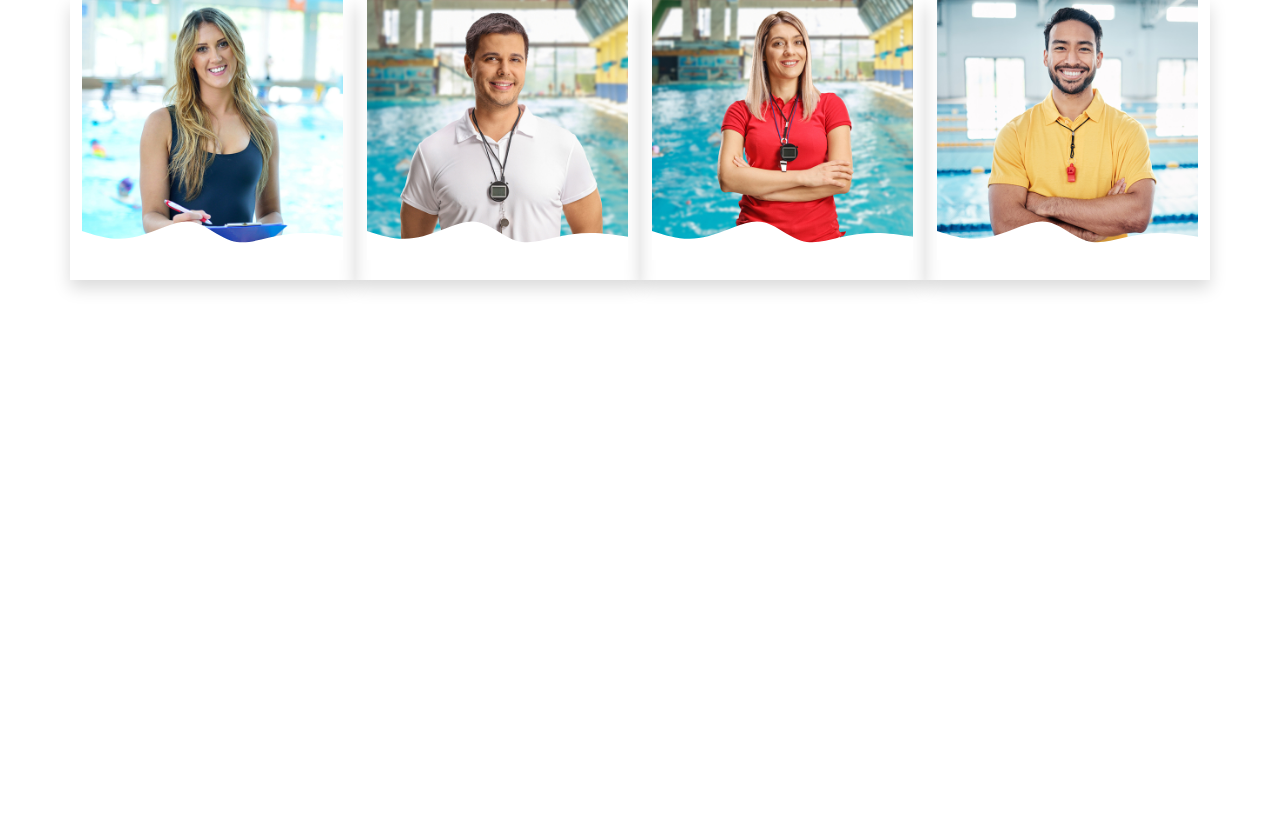
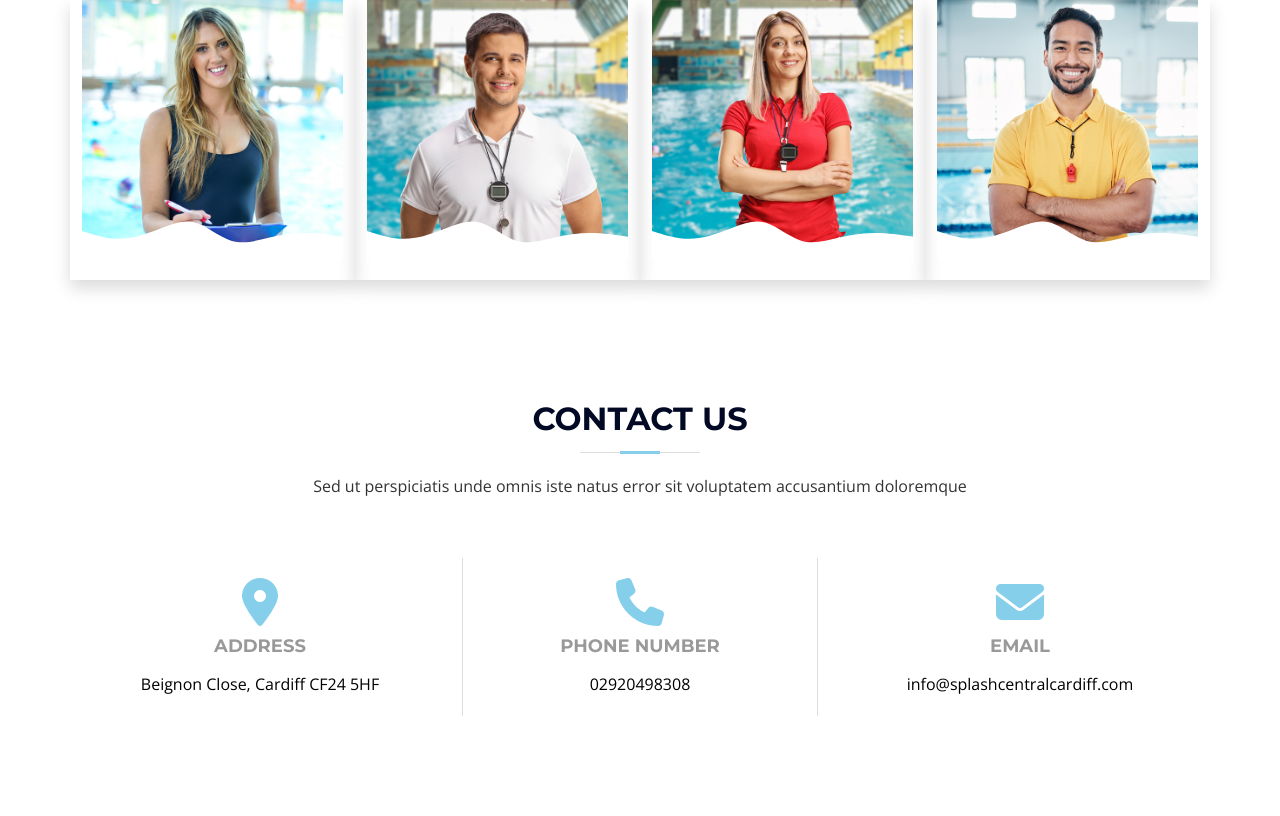
Before and after one commit to PhilEllis/Splash_Swim_School, a Django app: page / in a window 1280 px wide. Shown: the part 3585-4401 px from the top of the page. Before the commit the page ends 3877 px from the top, so only its background shows below. Run offline with Django 3.2, Linux system fonts and the light colour scheme; some libraries are stand-ins or nearby versions.

Commit message:
Feat!: Contact section added to base & styled

```diff
--- a/static/css/base.css
+++ b/static/css/base.css
@@ -638,3 +638,70 @@ Sections Header
   background-size: contain;
   z-index: 1;
 }
+
+/*--------------------------------------------------------------
+# Contact
+--------------------------------------------------------------*/
+
+#contact {
+  padding: 60px 0;
+}
+
+#contact .contact-info {
+  margin-bottom: 20px;
+  text-align: center;
+}
+
+#contact .contact-info i {
+  font-size: 48px;
+  display: inline-block;
+  margin-bottom: 10px;
+  color: #85cfeb;
+}
+
+#contact .contact-info address,
+#contact .contact-info p {
+  margin-bottom: 0;
+  color: #000;
+}
+
+#contact .contact-info h3 {
+  font-size: 18px;
+  margin-bottom: 15px;
+  font-weight: bold;
+  text-transform: uppercase;
+  color: #999;
+}
+
+#contact .contact-info a {
+  color: #000;
+}
+
+#contact .contact-info a:hover {
+  color: #85cfeb;
+}
+
+#contact .contact-address,
+#contact .contact-phone,
+#contact .contact-email {
+  margin-bottom: 20px;
+}
+
+@media (min-width: 768px) {
+
+  #contact .contact-address,
+  #contact .contact-phone,
+  #contact .contact-email {
+    padding: 20px 0;
+  }
+}
+
+@media (min-width: 768px) {
+  #contact .contact-phone {
+    border-left: 1px solid #ddd;
+    border-right: 1px solid #ddd;
+  }
+}
+/*--------------------------------------------------------------
+# Footer
+--------------------------------------------------------------*/
--- a/templates/base.html
+++ b/templates/base.html
@@ -183,6 +183,55 @@
     {% block content %}
     {% endblock %}
 
+    {% block contact %}
+    <!-- ======= Contact Section ======= -->
+    <section id="contact" class="section-bg">
+      <div class="container" data-aos="fade-up">
+
+        <div class="section-header">
+          <h3>Contact Us</h3>
+          <p>Sed ut perspiciatis unde omnis iste natus error sit voluptatem accusantium doloremque</p>
+        </div>
+
+        <div class="row contact-info">
+
+          <div class="col-md-4">
+            <div class="contact-address">
+              <i class="fa-solid fa-location-dot"></i>
+              <h3>Address</h3>
+              <address>Beignon Close, Cardiff CF24 5HF</address>
+            </div>
+          </div>
+
+          <div class="col-md-4">
+            <div class="contact-phone">
+              <i class="fa-solid fa-phone"></i>
+              <h3>Phone Number</h3>
+              <p><a href="tel:+155895548855">02920498308</a></p>
+            </div>
+          </div>
+
+          <div class="col-md-4">
+            <div class="contact-email">
+              <i class="fa-solid fa-envelope"></i>
+              <h3>Email</h3>
+              <p><a href="mailto:info@example.com">info@splashcentralcardiff.com</a></p>
+            </div>
+          </div>
+
+        </div>
+
+        <div class="form">
+        </div>
+
+      </div>
+    </section><!-- End Contact Section -->
+
+    {% endblock %}
+
+    {% block footer %}
+    {% endblock %}
+
     {% block postloadjs %}
     {% endblock %}
 
```
Also changed, not shown: home/templates/home/index.html (line endings or trailing spaces).
